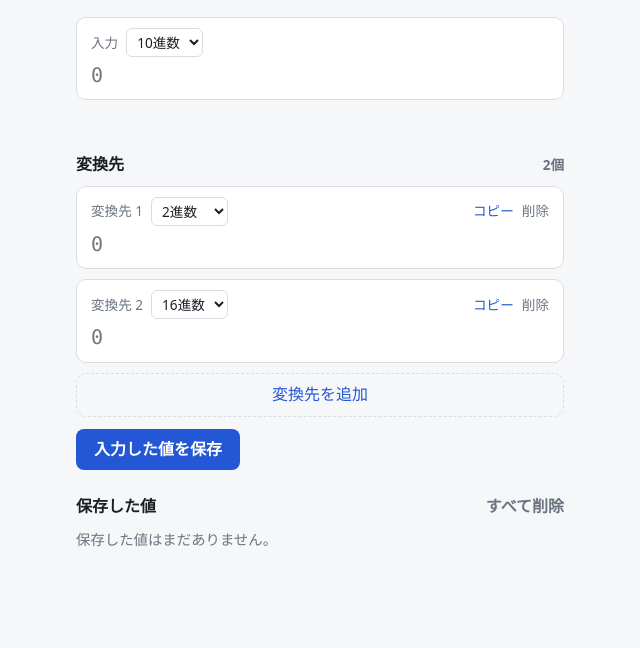
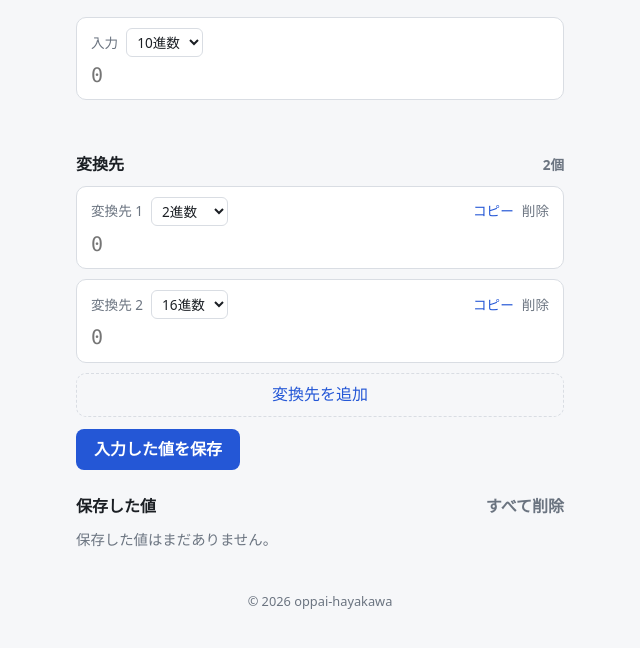
Before and after one commit to oppai-hayakawa/BaseConverter, a plain HTML site: page index.html in a window 1280 px wide. Shown: the part 98-746 px from the top of the page, without its empty margins (320-960 px from the left). Drawn offline with Linux system fonts and the light colour scheme.

Commit message:
Update index.html

```diff
--- a/index.html
+++ b/index.html
@@ -37,6 +37,7 @@ input{width:100%;border:none;background:transparent;color:var(--text);font:1.25r
 .item .del{background:var(--surface);color:var(--muted);border:1px solid var(--line);border-radius:10px;padding:0 12px;cursor:pointer;font:inherit}
 .empty{color:var(--muted);font-size:.9rem}
 button:focus-visible,select:focus-visible{outline:2px solid var(--accent);outline-offset:2px}
+footer{margin-top:40px;text-align:center;color:var(--muted);font-size:.8rem}
 </style>
 </head>
 <body>
@@ -57,6 +58,7 @@ button:focus-visible,select:focus-visible{outline:2px solid var(--accent);outlin
 <div class="save"><button type="button" id="saveBtn">入力した値を保存</button><span class="hint" id="saveHint"></span></div>
 <h2>保存した値 <button class="lnk mut" type="button" id="clearBtn">すべて削除</button></h2>
 <div id="list"></div>
+<footer>&copy; 2026 oppai-hayakawa</footer>
 </main>
 
 <script>
```
